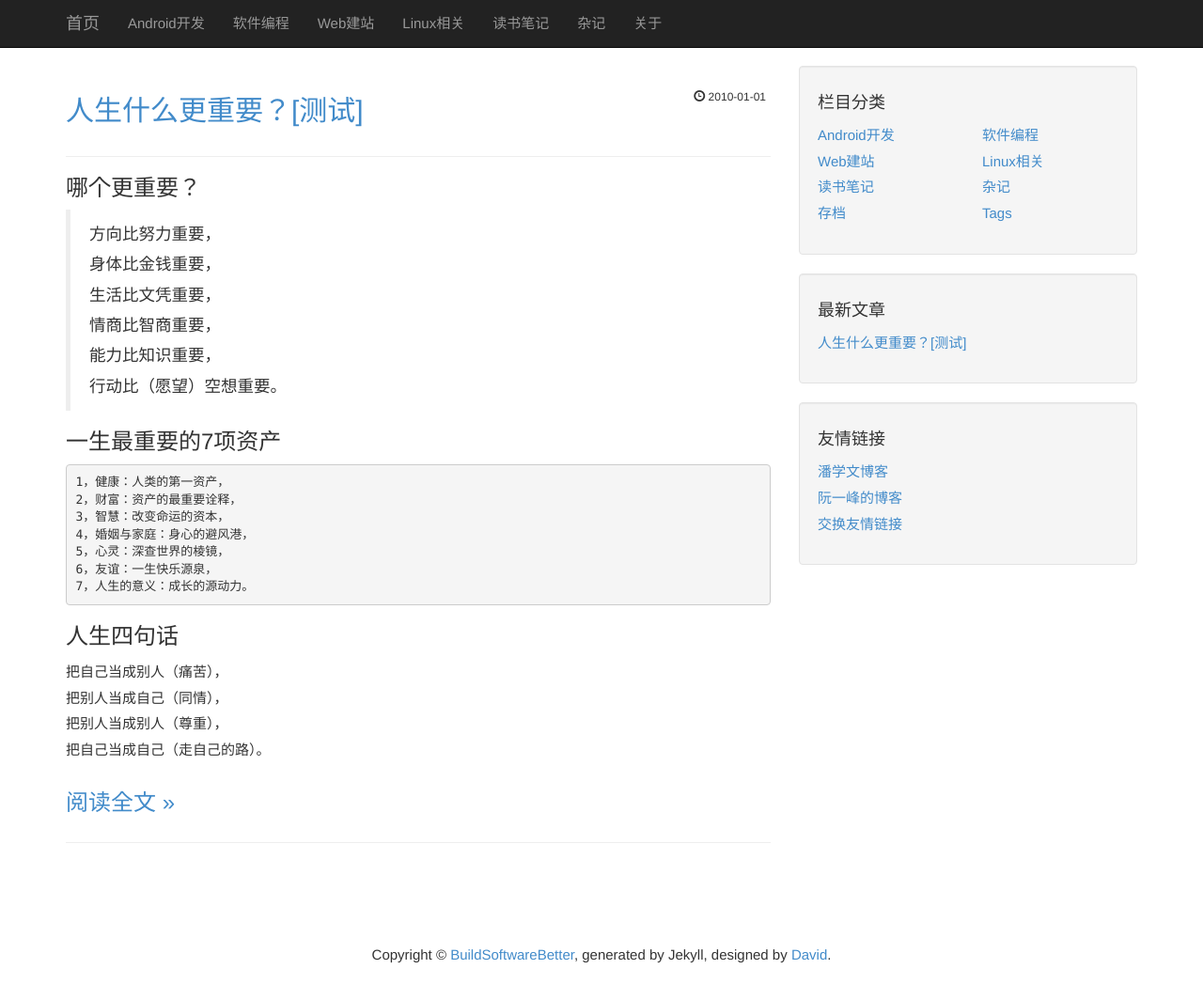
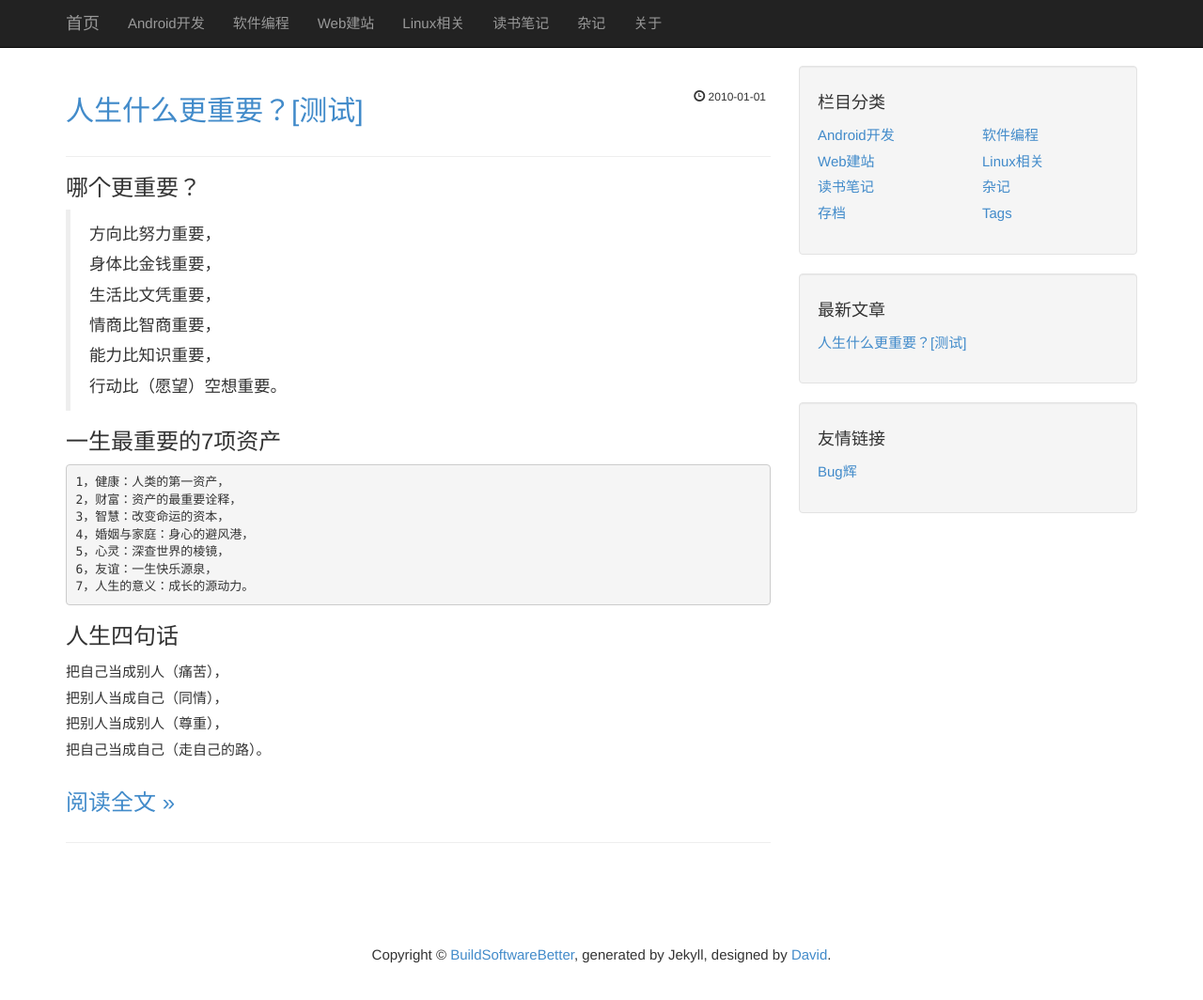
Before and after one commit to BuildSoftwareBetter/BuildSoftwareBetter, a Jekyll site: the page built from index.html, in a window 1280 px wide and 1080 px high. Shown: the top 1064 px of the window at 94% size. Built offline with Jekyll 4.4.1, drawn with Linux system fonts in a browser that asks for light colours; the list of posts is cut into pages by our own code.

Commit message:
alter frendLink

```diff
--- a/_includes/friend_links.html
+++ b/_includes/friend_links.html
@@ -1,17 +1,7 @@
             <ul class="list-unstyled">
               <li>
-                <a href="http://www.panxw.com"><!-- 请保留友情链接，please remain as friend link-->
-                  潘学文博客
-                </a>
-              </li>
-              <li>
-                <a href="http://www.ruanyifeng.com/blog/" target="_blank">
-                  阮一峰的博客
-                </a>
-              </li>
-              <li>
-                <a href="/links.html">
-                  交换友情链接
+                <a href="https://www.bughui.com/"><!-- 请保留友情链接，please remain as friend link-->
+                  Bug辉
                 </a>
               </li>
             </ul>
```
